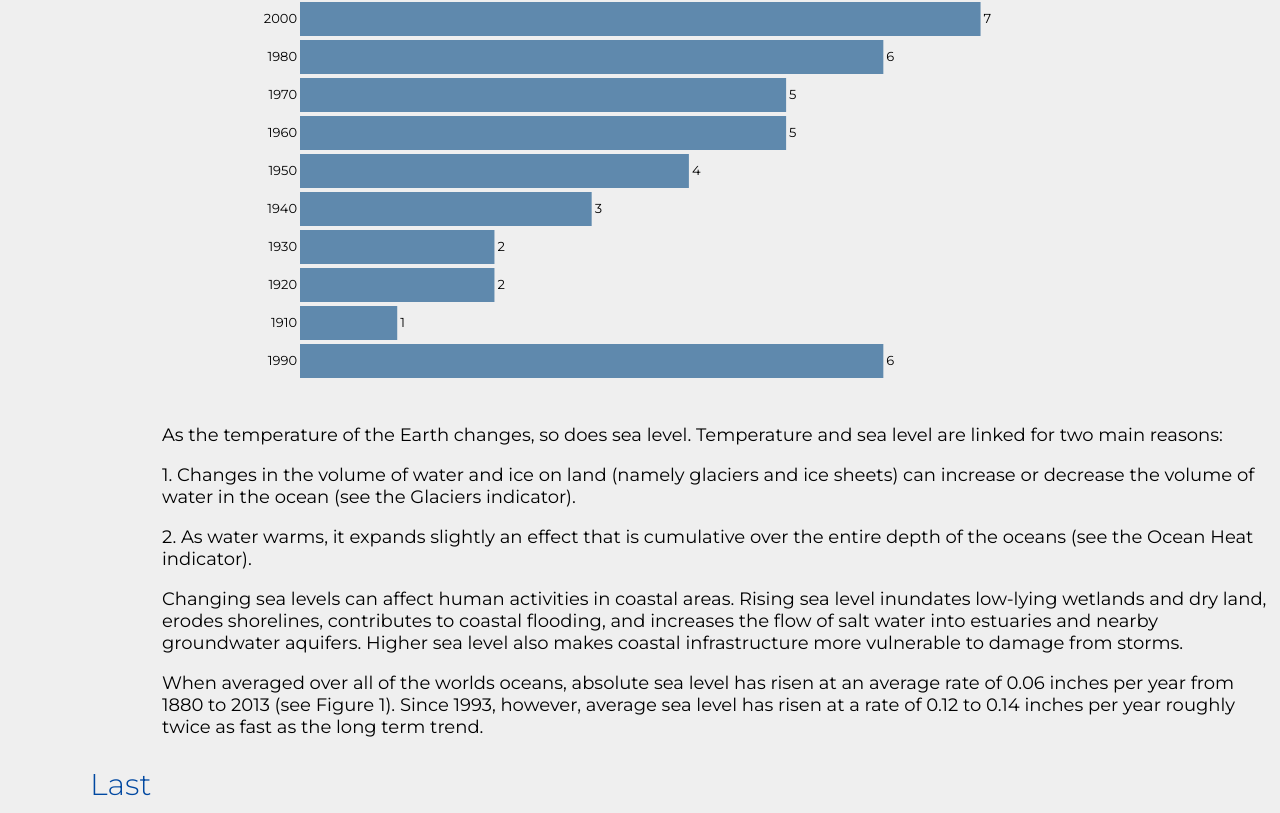
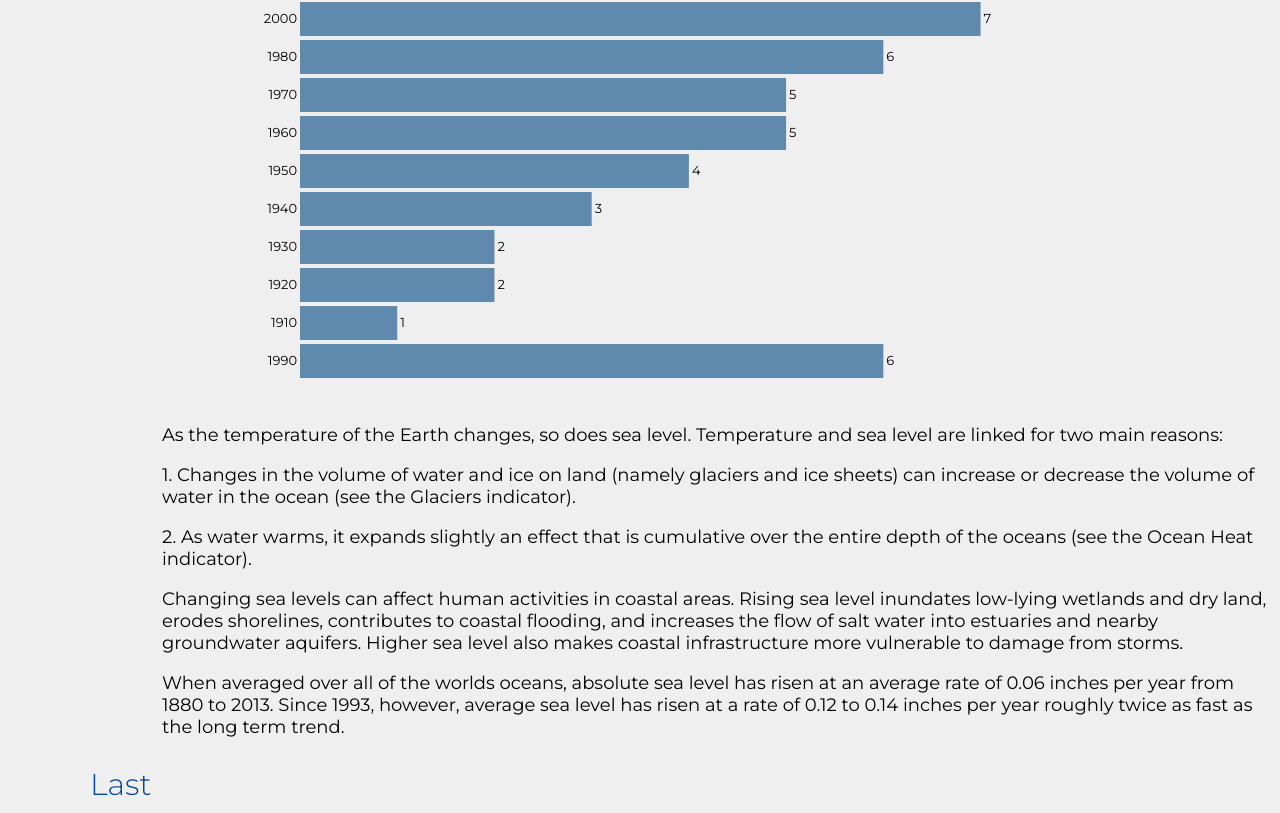
Before and after one commit to caseyrmaloney/WaterDash, a plain HTML site: page risingsea.html in a window 1280 px wide. Shown: the part 514-1327 px from the top of the page. Drawn offline with nearby package versions, Linux system fonts and the light colour scheme.

Commit message:
fixng this page

```diff
--- a/risingsea.html
+++ b/risingsea.html
@@ -82,7 +82,7 @@
 
     <p>Changing sea levels can affect human activities in coastal areas. Rising sea level inundates low-lying wetlands and dry land, erodes shorelines, contributes to coastal flooding, and increases the flow of salt water into estuaries and nearby groundwater aquifers. Higher sea level also makes coastal infrastructure more vulnerable to damage from storms.</p>
 
-    <p> When averaged over all of the worlds oceans, absolute sea level has risen at an average rate of 0.06 inches per year from 1880 to 2013 (see Figure 1). Since 1993, however, average sea level has risen at a rate of 0.12 to 0.14 inches per year roughly twice as fast as the long term trend.</p>
+    <p> When averaged over all of the worlds oceans, absolute sea level has risen at an average rate of 0.06 inches per year from 1880 to 2013. Since 1993, however, average sea level has risen at a rate of 0.12 to 0.14 inches per year roughly twice as fast as the long term trend.</p>
 </section>
 
 
```
